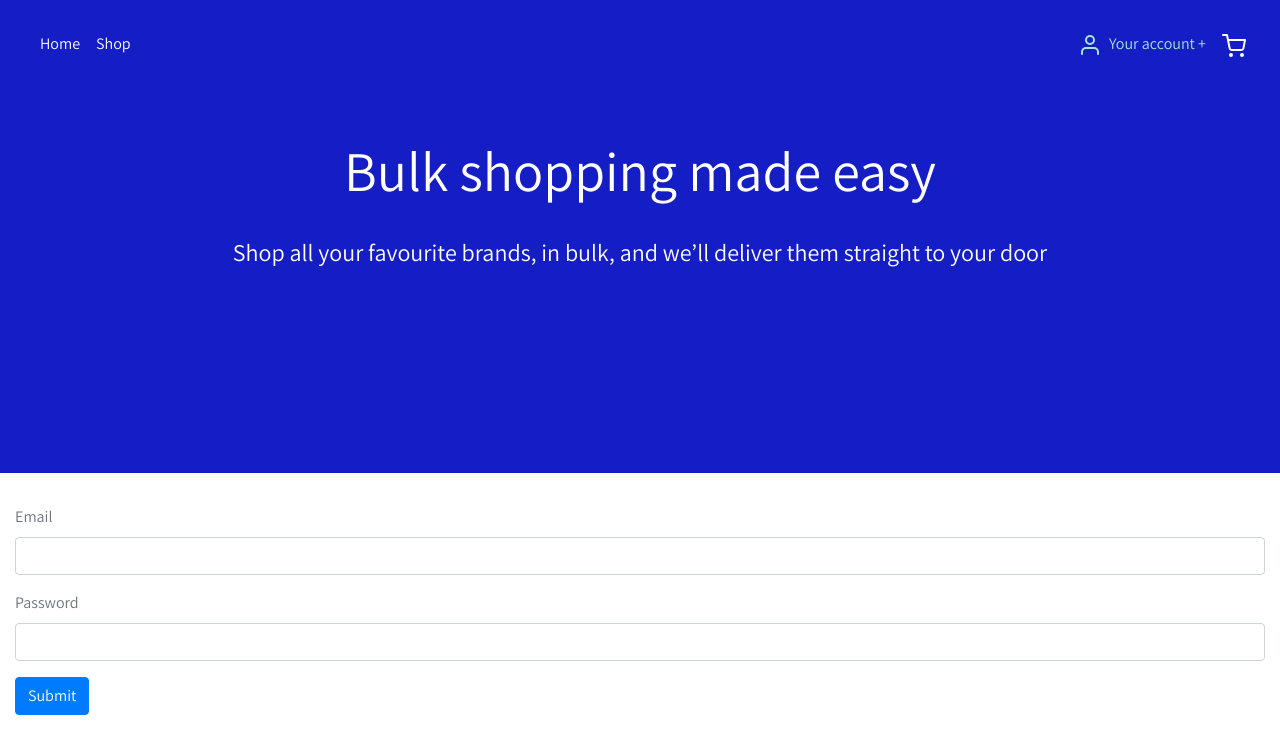
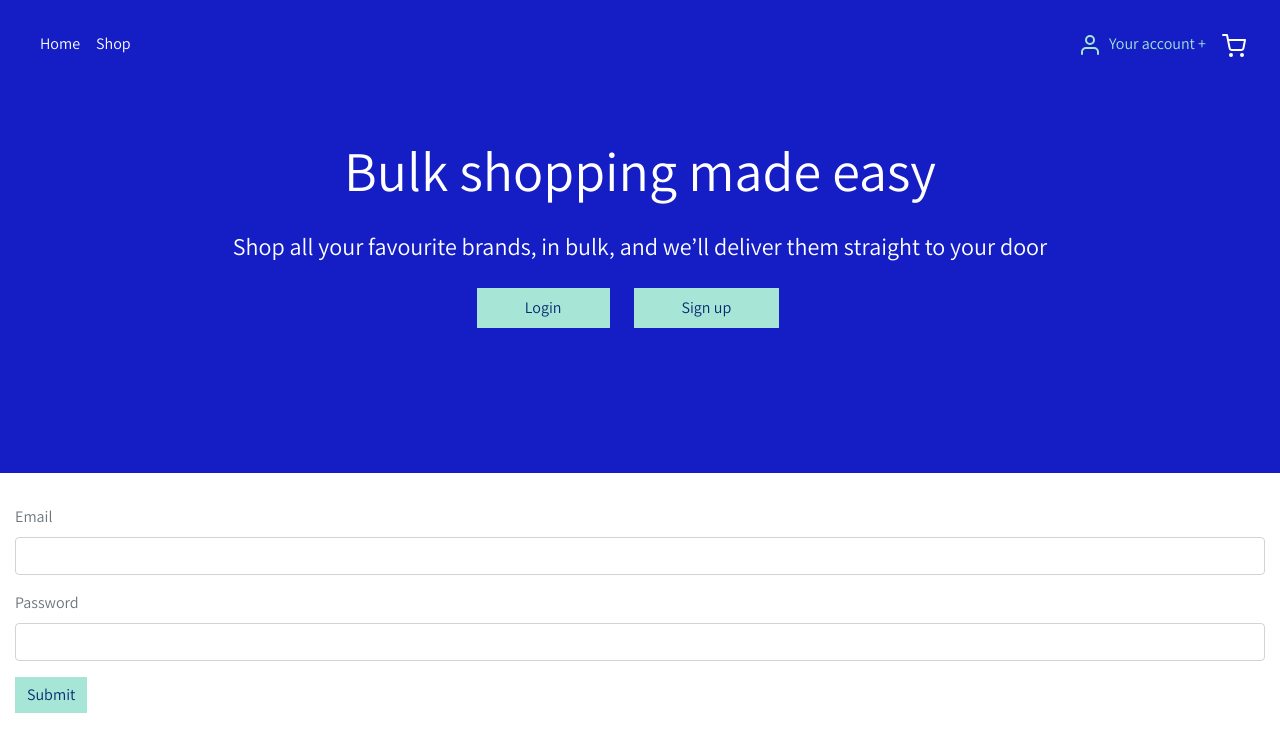
Before and after one commit to rayanabdirahman/kased, a React (Create React App) app in the folder client/: page /login in a window 1280 px wide. Shown: the top 754 px of the page. Built offline with nearby package versions, Linux system fonts and the light colour scheme; no server answers.

Commit message:
Update primary button styles

```diff
--- a/client/src/components/Hero.tsx
+++ b/client/src/components/Hero.tsx
@@ -12,6 +12,10 @@ const Hero: React.FunctionComponent<Props> = ({ title, description }) => (
       <p className="lead">{description}</p> */}
       <h1 className="display-4 hero-header">Bulk shopping made easy</h1>
       <p className="lead hero-lead">Shop all your favourite brands, in bulk, and we’ll deliver them straight to your door</p>
+
+      {/* TODO: Update when modal for login & signup is enabled */}
+      <button className="btn btn-primary btn-lg">Login</button>
+      <button className="btn btn-primary btn-lg">Sign up</button>
     </div>
   </div>
 )
--- /dev/null
+++ b/client/src/styles/components/_button.scss
@@ -0,0 +1,23 @@
+.btn {
+  border-radius: 0;
+  margin-right: 24px;
+  border: 0;
+}
+
+.btn-primary {
+  background-color: $color-teal;
+  color: $color-dark-blue;
+  font-weight: $font-weight--regular;
+  font-size: 16px;
+
+  &:hover,
+  &:active,
+  &:visited {
+    background-color: darken( $color-teal, 20% );
+    color: $color-dark-blue;
+  }
+}
+
+.btn-lg {
+  padding: .5rem 3rem;
+}
--- a/client/src/styles/components/_hero.scss
+++ b/client/src/styles/components/_hero.scss
@@ -6,11 +6,12 @@
   border-radius: 0;
 
   .hero-header {
-    margin-bottom: 30px;
+    margin-bottom: 24px;
   }
 
   .hero-lead {
     font-size: 24px;
     font-weight: $font-weight--regular;
+    margin-bottom: 24px;
   }
 }
--- a/client/src/styles/index.scss
+++ b/client/src/styles/index.scss
@@ -13,8 +13,9 @@ $color-white: #fff;
 $color-teal: #a7e6d7;
 
 // components
+@import 'components/navbar';
 @import 'components/hero';
-@import 'components/navbar';
+@import 'components/button';
 
 body {
   font-family: $font-family
```
